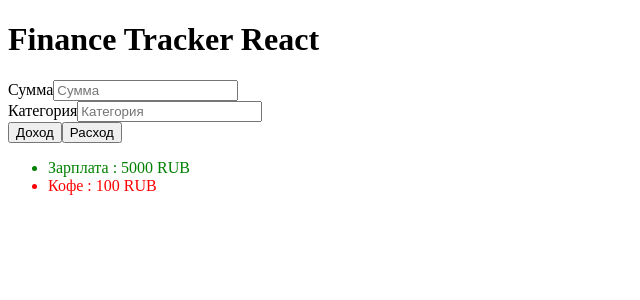
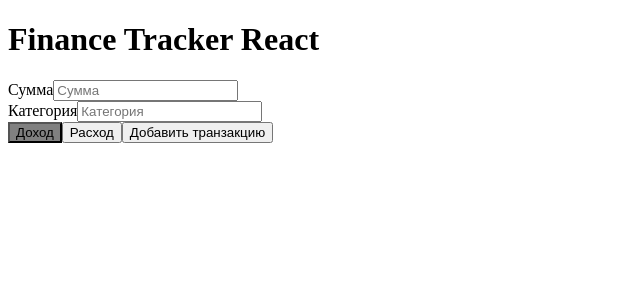
Before and after one commit to stanislavluft/fimi, a React (Vite) app: page / in a window 1280 px wide. Shown: the top 300 px of the page, without its empty margins (0-640 px from the left). Built offline with nearby package versions, Linux system fonts and the light colour scheme.

Commit message:
feat: implement add transaction functionality

```diff
--- a/src/App.tsx
+++ b/src/App.tsx
@@ -1,18 +1,27 @@
 import { useState } from 'react';
-import type { Transaction } from './types';
+import type { Transaction, TransactionType } from './types';
 import TransactionForm from './components/TransactionForm';
 import TransactionList from './components/TransactionList';
 
 function App() {
-  const [transactions, setTransactions] = useState<Transaction[]>([
-    { id: 1, amount: 5000, category: 'Зарплата', type: 'income', date: new Date() },
-    { id: 2, amount: 100, category: 'Кофе', type: 'expense', date: new Date() },
-  ]);
+  const [transactions, setTransactions] = useState<Transaction[]>([]);
+
+  const addTransaction = (amount: number, category: string, type: TransactionType) => {
+    const newTransaction: Transaction = {
+      id: Date.now(),
+      date: new Date(),
+      amount,
+      category,
+      type,
+    };
+
+    setTransactions([...transactions, newTransaction]);
+  };
   return (
     <>
       <div>
         <h1>Finance Tracker React</h1>
-        <TransactionForm />
+        <TransactionForm onSubmit={addTransaction} />
         <TransactionList transactions={transactions} />
       </div>
     </>
--- a/src/components/TransactionForm.tsx
+++ b/src/components/TransactionForm.tsx
@@ -1,22 +1,76 @@
-function TransactionForm() {
+import { useState, type FormEvent } from 'react';
+import type { TransactionType } from '../types';
+
+interface TransactionFormProps {
+  onSubmit: (amount: number, category: string, type: TransactionType) => void;
+}
+
+function TransactionForm({ onSubmit }: TransactionFormProps) {
+  const [amount, setAmount] = useState('');
+  const [category, setCategory] = useState('');
+  const [type, setType] = useState<TransactionType>('income');
+
+  const handleSubmit = (e: FormEvent) => {
+    e.preventDefault();
+
+    if (!type) {
+      return;
+    }
+
+    onSubmit(Number(amount), category, type);
+
+    setAmount('');
+    setCategory('');
+  };
+
   return (
     <>
-      <form>
+      <form onSubmit={handleSubmit}>
         {/* Sum Block */}
         <div>
           <label htmlFor="inputAmount">Сумма</label>
-          <input id="inputAmount" type="number" name="amount" placeholder="Сумма" required />
+          <input
+            value={amount}
+            onChange={(e) => setAmount(e.target.value)}
+            id="inputAmount"
+            type="number"
+            name="amount"
+            placeholder="Сумма"
+            required
+          />
         </div>
         {/* Category Block  */}
         <div>
           <label htmlFor="inputCategory">Категория</label>
-          <input id="inputCategory" type="text" name="category" placeholder="Категория" required />
+          <input
+            value={category}
+            onChange={(e) => setCategory(e.target.value)}
+            id="inputCategory"
+            type="text"
+            name="category"
+            placeholder="Категория"
+            required
+          />
         </div>
-        <button type="submit" name="type" value="income">
+        <button
+          style={{ backgroundColor: type === 'income' ? 'gray' : '' }}
+          type="button"
+          onClick={() => setType('income')}
+          className="type-btn--income"
+        >
           Доход
         </button>
-        <button type="submit" name="type" value="expense">
+
+        <button
+          style={{ backgroundColor: type === 'expense' ? 'gray' : '' }}
+          type="button"
+          onClick={() => setType('expense')}
+          className="type-btn--expense"
+        >
           Расход
+        </button>
+        <button type="submit" className="btn-submit">
+          Добавить транзакцию
         </button>
       </form>
     </>
```
